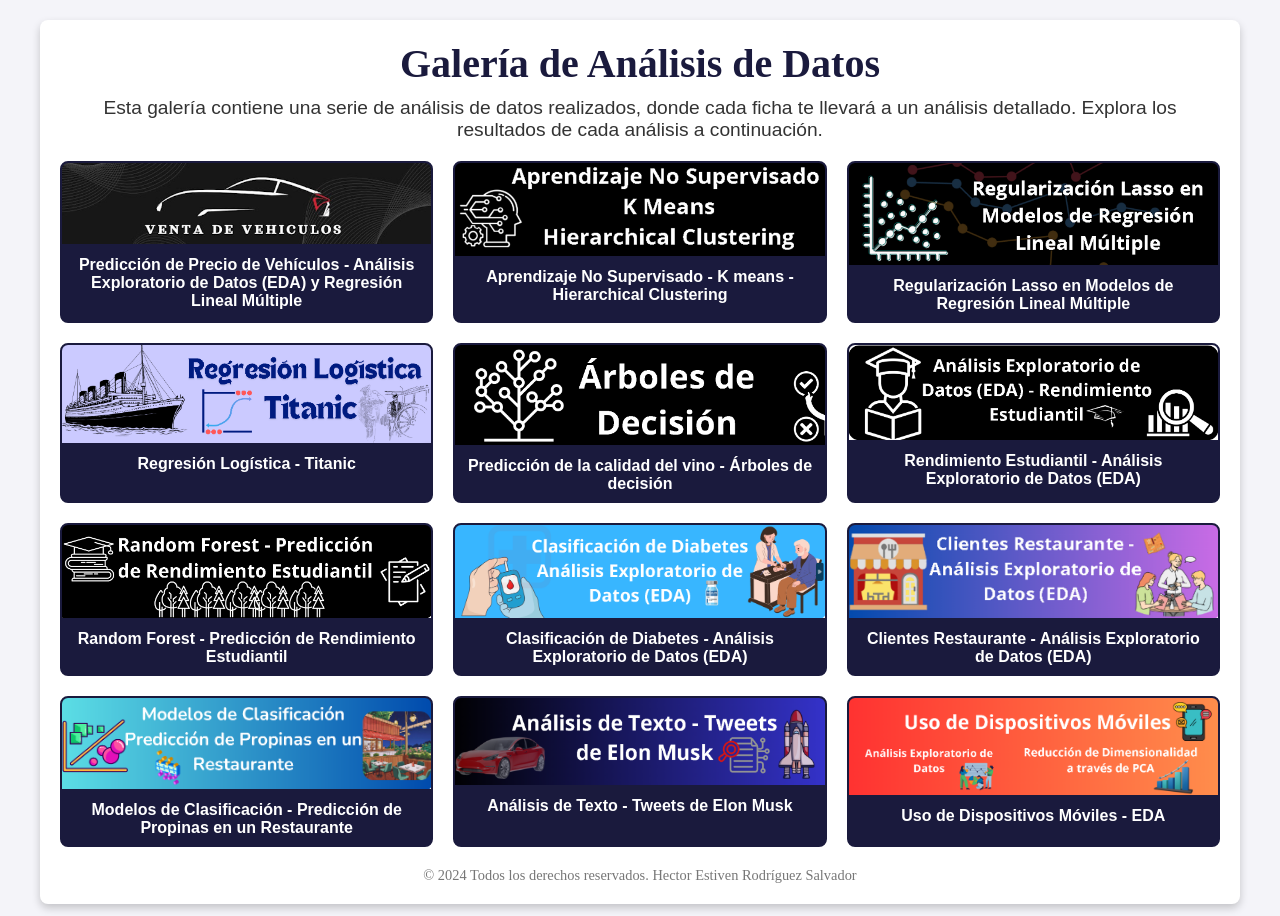
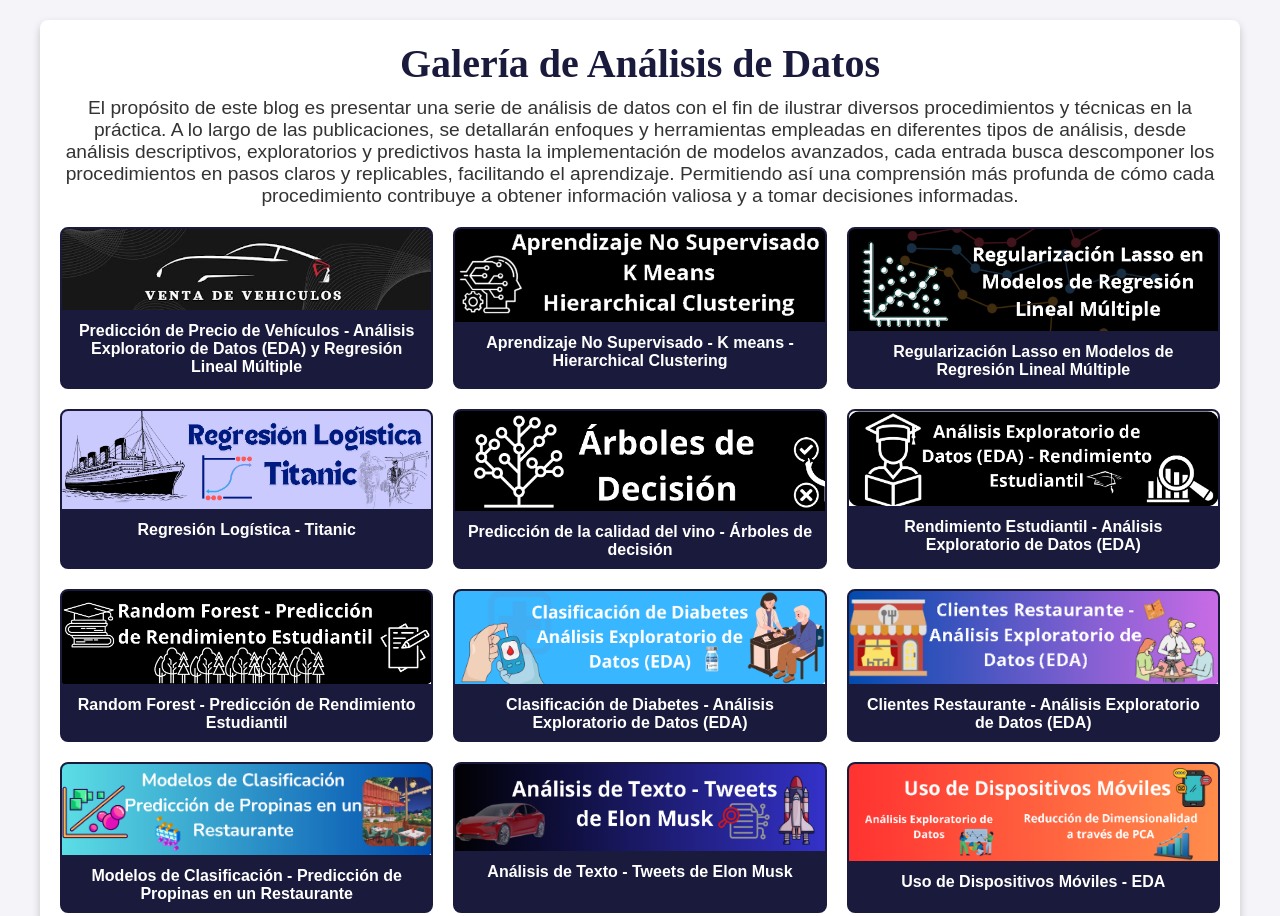
Before and after one commit to Hector3319/AnalisisDeDatos, a plain HTML site: page index.html in a window 1280 px wide. Shown: the top 916 px of the page. Drawn offline with Linux system fonts and the light colour scheme.

Commit message:
Cambio descripcion index.html

```diff
--- a/index.html
+++ b/index.html
@@ -11,7 +11,7 @@
     <div class="container">
         <header>
             <h1>Galería de Análisis de Datos</h1>
-            <p>Esta galería contiene una serie de análisis de datos realizados, donde cada ficha te llevará a un análisis detallado. Explora los resultados de cada análisis a continuación.</p>
+            <p>El propósito de este blog es presentar una serie de análisis de datos con el fin de ilustrar diversos procedimientos y técnicas en la práctica. A lo largo de las publicaciones, se detallarán enfoques y herramientas empleadas en diferentes tipos de análisis, desde análisis descriptivos, exploratorios y predictivos hasta la implementación de modelos avanzados, cada entrada busca descomponer los procedimientos en pasos claros y replicables, facilitando el aprendizaje. Permitiendo así una comprensión más profunda de cómo cada procedimiento contribuye a obtener información valiosa y a tomar decisiones informadas.</p>
         </header>
 
         <section class="gallery">
```
